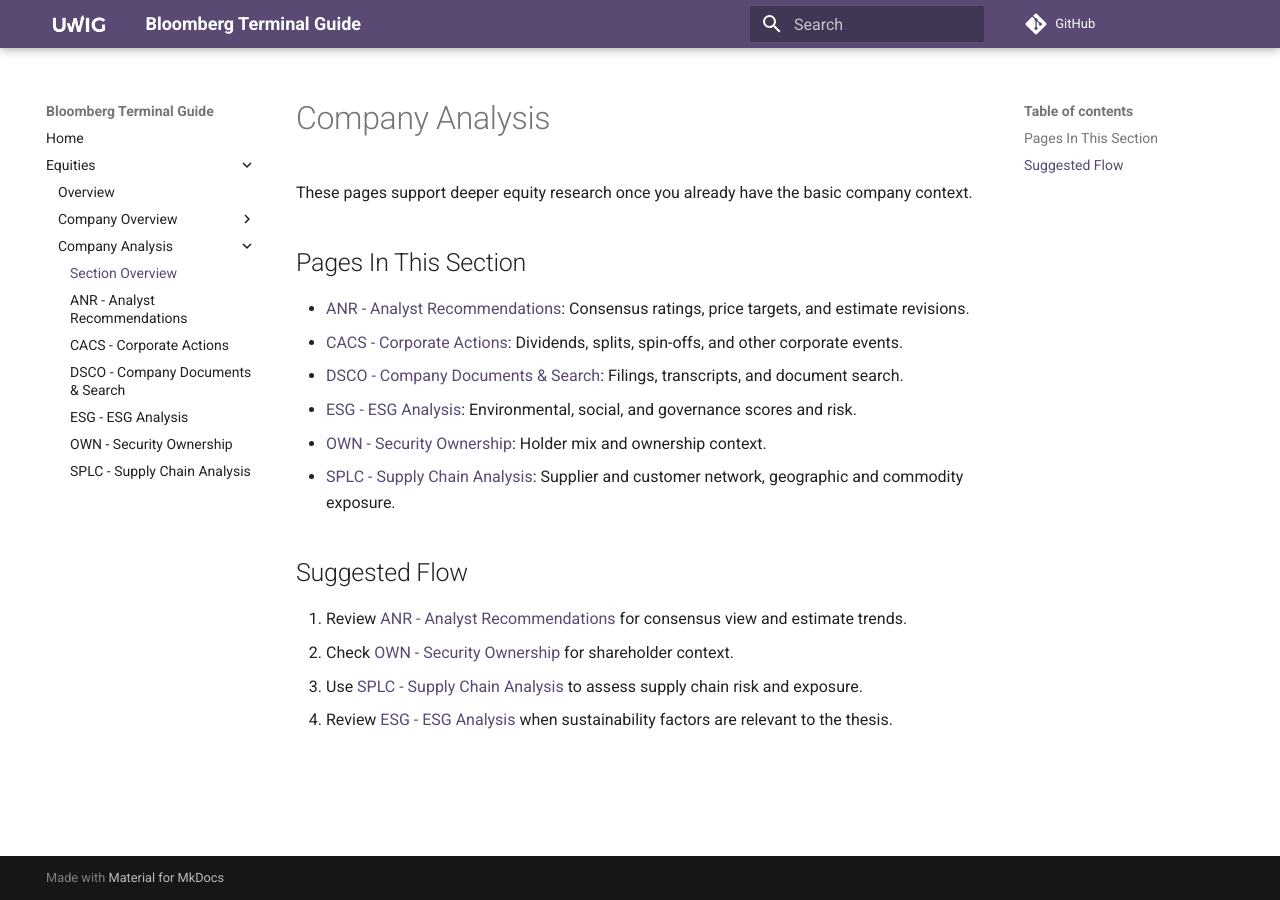
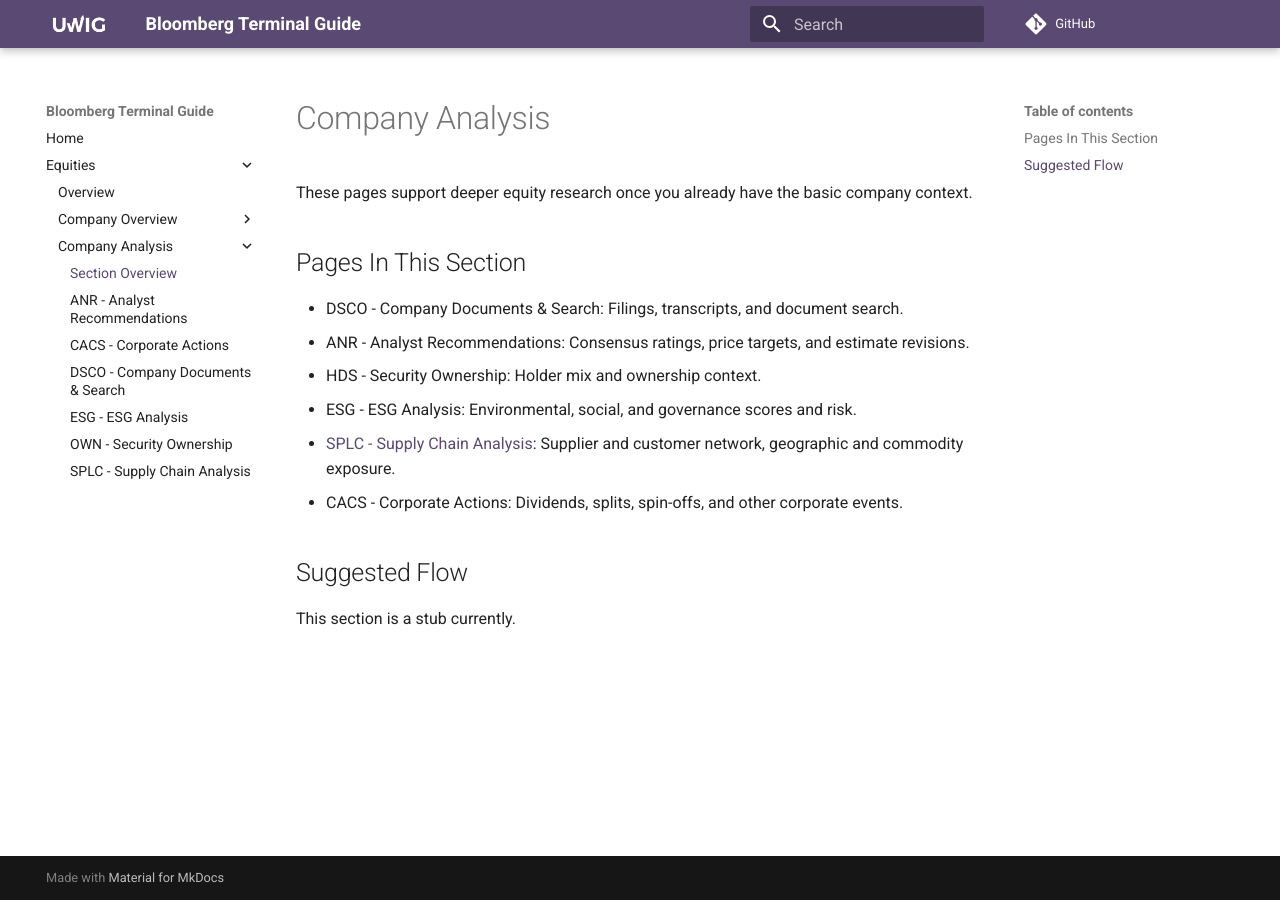
Before and after one commit to lukealexluke/bloomberg-guide, an MkDocs documentation site: the page built from docs/equities/company-analysis/index.md, in a window 1280 px wide. Built offline with MkDocs 1.6.1 and Material for MkDocs 9.7.7, drawn with Linux system fonts in a browser that asks for light colours; comment, search, counter and statistics services are not loaded.

Commit message:
adjustments

```diff
--- a/docs/equities/company-analysis/index.md
+++ b/docs/equities/company-analysis/index.md
@@ -4,16 +4,13 @@ These pages support deeper equity research once you already have the basic compa
 
 ## Pages In This Section
 
-- [ANR - Analyst Recommendations](analyst-recommendations.md): Consensus ratings, price targets, and estimate revisions.
-- [CACS - Corporate Actions](corporate-actions.md): Dividends, splits, spin-offs, and other corporate events.
-- [DSCO - Company Documents & Search](company-documents-and-search.md): Filings, transcripts, and document search.
-- [ESG - ESG Analysis](ESG-analysis.md): Environmental, social, and governance scores and risk.
-- [OWN - Security Ownership](security-ownership.md): Holder mix and ownership context.
+- DSCO - Company Documents & Search: Filings, transcripts, and document search.
+- ANR - Analyst Recommendations: Consensus ratings, price targets, and estimate revisions.
+- HDS - Security Ownership: Holder mix and ownership context.
+- ESG - ESG Analysis: Environmental, social, and governance scores and risk.
 - [SPLC - Supply Chain Analysis](supply-chain-analysis.md): Supplier and customer network, geographic and commodity exposure.
+- CACS - Corporate Actions: Dividends, splits, spin-offs, and other corporate events.
 
 ## Suggested Flow
 
-1. Review [ANR - Analyst Recommendations](analyst-recommendations.md) for consensus view and estimate trends.
-2. Check [OWN - Security Ownership](security-ownership.md) for shareholder context.
-3. Use [SPLC - Supply Chain Analysis](supply-chain-analysis.md) to assess supply chain risk and exposure.
-4. Review [ESG - ESG Analysis](ESG-analysis.md) when sustainability factors are relevant to the thesis.
+This section is a stub currently.
```
Also changed, not shown: docs/equities/index.md (+1 -1 lines), docs/index.md (+3 -7 lines).
